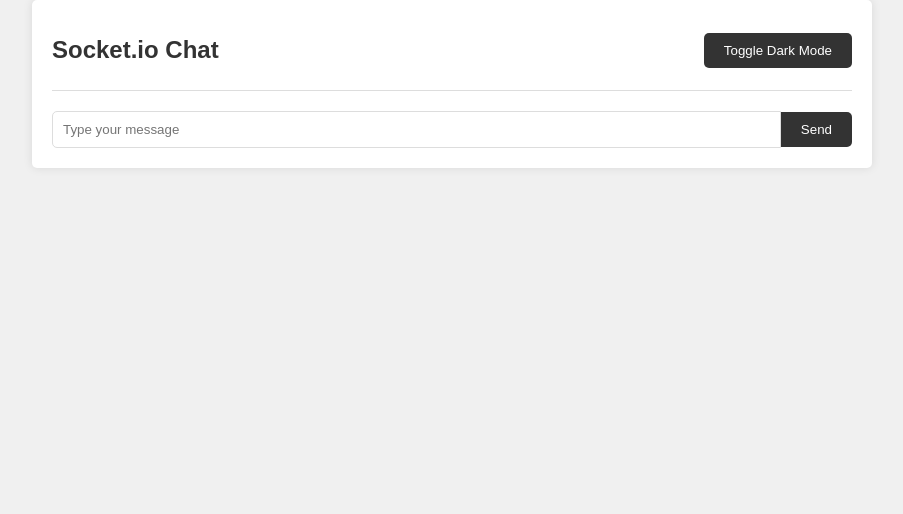
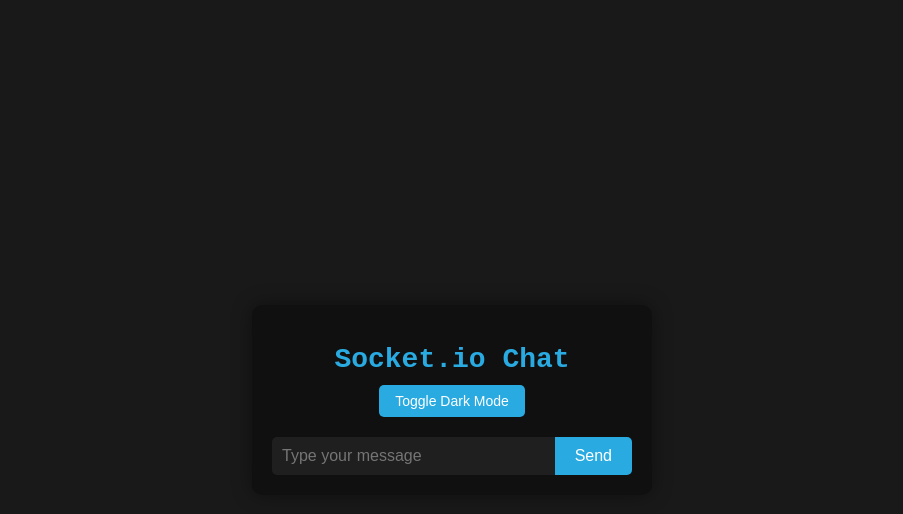
Before and after one commit to 0xSSDD/chatapp-100x, a website: page public/index.html in a window 1280 px wide. Shown: the whole page, without its empty margins (188-1091 px from the left). Drawn offline with nearby package versions, Linux system fonts and the light colour scheme; no server answers.

Commit message:
updates styling and layout

```diff
--- a/public/index.html
+++ b/public/index.html
@@ -8,6 +8,7 @@
 </head>
 <body>
   <div class="chat-container">
+    <div class="chat-box">
       <div class="chat-header">
         <h1>Socket.io Chat</h1>
         <button id="toggle-mode">Toggle Dark Mode</button>
@@ -20,6 +21,7 @@
           <input id="message" autocomplete="off" placeholder="Type your message" />
           <button id="send">Send</button>
         </form>
+      </div>
     </div>
   </div>
   <script>
--- a/public/styles.css
+++ b/public/styles.css
@@ -1,46 +1,48 @@
 /* Light mode styles */
 body {
-  background-color: #f0f0f0;
-  color: #333;
-  font-family: Arial, sans-serif;
+  background-color: #191919;
+  color: #c0c0c0;
+  font-family: 'Courier New', Courier, monospace;
   margin: 0;
   padding: 0;
+  display: flex;
+  align-items: center;
+  justify-content: center;
+  height: 100vh;
   transition: background-color 0.3s, color 0.3s;
 }
 
 .chat-container {
-  max-width: 800px;
-  margin: 0 auto;
-  padding: 20px;
-  background-color: #fff;
-  box-shadow: 0 0 10px rgba(0, 0, 0, 0.1);
-  border-radius: 5px;
+  max-width: 400px;
+  width: 100%;
+  text-align: center;
 }
 
-.chat-header {
-  display: flex;
-  justify-content: space-between;
-  align-items: center;
-  padding-bottom: 10px;
-  border-bottom: 1px solid #ddd;
+.chat-box {
+  background-color: #101010;
+  padding: 20px;
+  border-radius: 10px;
+  box-shadow: 0 0 20px rgba(0, 0, 0, 0.4);
 }
 
 .chat-header h1 {
-  font-size: 24px;
-  color: #333;
+  font-size: 28px;
+  color: #29abe2;
+  margin-bottom: 10px;
 }
 
 #toggle-mode {
-  background-color: #333;
+  background-color: #29abe2;
   color: #fff;
   border: none;
-  padding: 10px 20px;
+  padding: 8px 16px;
   border-radius: 5px;
   cursor: pointer;
+  font-size: 14px;
 }
 
 #toggle-mode:hover {
-  background-color: #444;
+  background-color: #1f8dc7;
 }
 
 .chat-messages {
@@ -49,11 +51,13 @@
 }
 
 .message {
-  background-color: #e1e1e1;
-  color: #333;
+  background-color: #1f1f1f;
+  color: #c0c0c0;
   padding: 10px;
   border-radius: 5px;
   margin-bottom: 10px;
+  font-size: 16px;
+  line-height: 1.4;
 }
 
 .chat-input {
@@ -68,30 +72,43 @@
 #message {
   flex-grow: 1;
   padding: 10px;
-  border: 1px solid #ddd;
+  border: none;
   border-radius: 5px 0 0 5px;
+  font-size: 16px;
+  background-color: #1f1f1f;
+  color: #c0c0c0;
 }
 
 #send {
-  background-color: #333;
+  background-color: #29abe2;
   color: #fff;
   border: none;
   padding: 10px 20px;
   border-radius: 0 5px 5px 0;
   cursor: pointer;
+  font-size: 16px;
 }
 
 #send:hover {
-  background-color: #444;
+  background-color: #1f8dc7;
 }
 
 /* Dark mode styles */
 body.dark-mode {
-  background-color: #222;
+  background-color: #000;
+  color: #29abe2;
+}
+
+.message.dark-mode {
+  background-color: #0a0a0a;
+  color: #29abe2;
+}
+
+#toggle-mode.dark-mode {
+  background-color: #29abe2;
   color: #fff;
 }
 
-.message.dark-mode {
-  background-color: #333;
-  color: #fff;
+#toggle-mode.dark-mode:hover {
+  background-color: #1f8dc7;
 }
```
Lines whose indentation alone changed are shown as unchanged.
